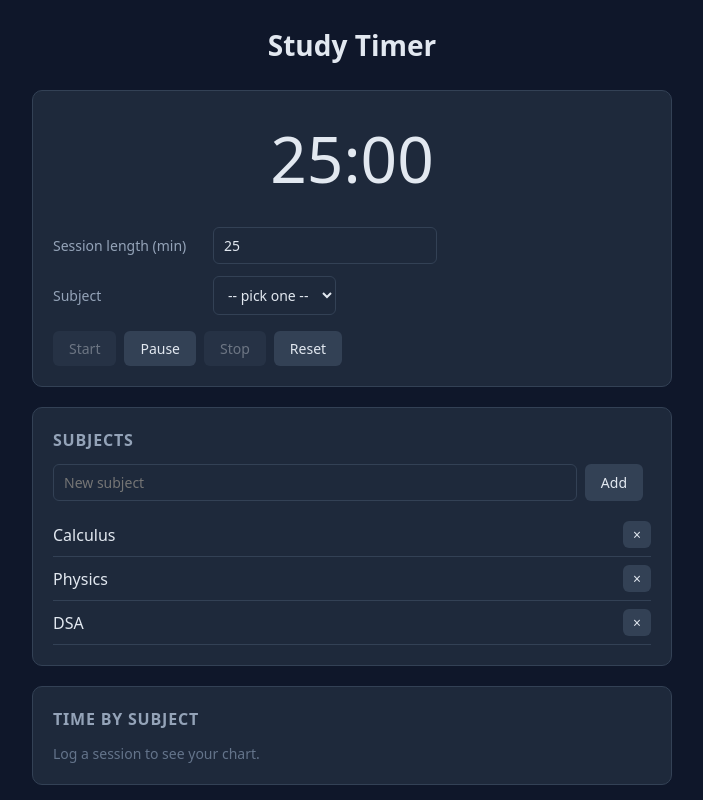
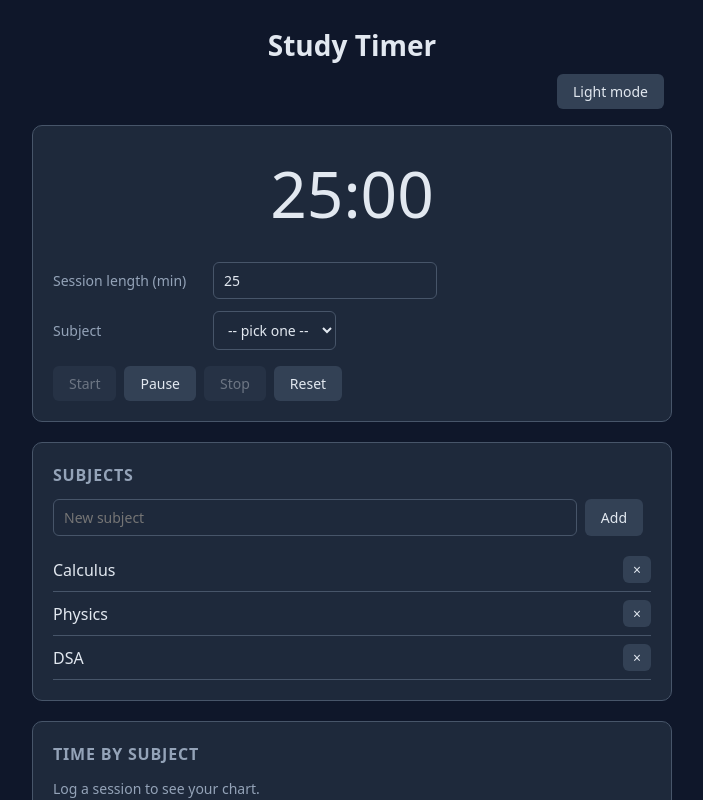
Before and after one commit to shibasischatterjee1208/study-timer, a React (Vite) app: page / in a window 1280 px wide. Shown: the top 800 px of the page, without its empty margins (288-991 px from the left). Built offline with nearby package versions, Linux system fonts and the light colour scheme.

Commit message:
Added light and dark mode option

```diff
--- a/src/App.css
+++ b/src/App.css
@@ -1,11 +1,44 @@
+.app.dark {
+  --bg: #0f172a;
+  --surface: #1e293b;
+  --surface-2: #334155;
+  --border: #475569;
+  --text: #e2e8f0;
+  --muted: #94a3b8;
+  --accent: #4ade80;
+}
+
+.app.light {
+  --bg: #f8fafc;
+  --surface: #ffffff;
+  --surface-2: #e2e8f0;
+  --border: #cbd5e1;
+  --text: #1e293b;
+  --muted: #64748b;
+  --accent: #16a34a;
+}
+
 .app {
+  min-height: 100vh;
+  padding: 24px 16px;
+  background: var(--bg);
+  color: var(--text);
+  transition: background 0.2s, color 0.2s;
+}
+
+.inner {
   max-width: 640px;
   margin: 0 auto;
 }
 
+.theme-row {
+  text-align: right;
+  margin-bottom: 16px;
+}
+
 .card {
-  background: #1e293b;
-  border: 1px solid #334155;
+  background: var(--surface);
+  border: 1px solid var(--border);
   border-radius: 10px;
   padding: 20px;
   margin-bottom: 20px;
@@ -27,7 +60,7 @@
 }
 
 .field label {
-  color: #94a3b8;
+  color: var(--muted);
   font-size: 14px;
   min-width: 150px;
 }
@@ -41,7 +74,7 @@
   justify-content: space-between;
   align-items: center;
   padding: 8px 0;
-  border-bottom: 1px solid #334155;
+  border-bottom: 1px solid var(--border);
 }
 
 .subject-row button {
@@ -60,14 +93,14 @@
 }
 
 .bar-track {
-  background: #334155;
+  background: var(--surface-2);
   height: 22px;
   border-radius: 4px;
   overflow: hidden;
 }
 
 .bar-fill {
-  background: #4ade80;
+  background: var(--accent);
   height: 100%;
   border-radius: 4px;
 }
@@ -75,7 +108,7 @@
 .bar-label {
   font-size: 14px;
   margin-bottom: 6px;
-  color: #cbd5e1;
+  color: var(--text);
 }
 
 .bar-group {
@@ -84,13 +117,26 @@
 
 .session-row {
   padding: 8px 0;
-  border-bottom: 1px solid #334155;
+  border-bottom: 1px solid var(--border);
   font-size: 14px;
 }
 
 .muted {
-  color: #64748b;
+  color: var(--muted);
   font-size: 14px;
+}
+
+.day-group {
+  margin-bottom: 20px;
+}
+
+.day-header {
+  display: flex;
+  justify-content: space-between;
+  align-items: baseline;
+  padding-bottom: 6px;
+  margin-bottom: 4px;
+  border-bottom: 1px solid var(--border);
 }
 
 .overlay {
@@ -103,8 +149,8 @@
 }
 
 .dialog {
-  background: #1e293b;
-  border: 1px solid #334155;
+  background: var(--surface);
+  border: 1px solid var(--border);
   border-radius: 10px;
   padding: 24px;
   max-width: 380px;
@@ -113,15 +159,3 @@
 .dialog p {
   margin-bottom: 16px;
 }
-.day-group {
-  margin-bottom: 20px;
-}
-
-.day-header {
-  display: flex;
-  justify-content: space-between;
-  align-items: baseline;
-  padding-bottom: 6px;
-  margin-bottom: 4px;
-  border-bottom: 1px solid #475569;
-}
--- a/src/App.jsx
+++ b/src/App.jsx
@@ -25,6 +25,10 @@ function App() {
   const [sessions, setSessions] = useState(() => {
     const saved = localStorage.getItem("sessions")
     return saved ? JSON.parse(saved) : []
+  })
+
+  const [theme, setTheme] = useState(() => {
+    return localStorage.getItem("theme") || "dark"
   })
 
   const totalSeconds = sessions.reduce((sum, s) => sum + s.seconds, 0)
@@ -90,6 +94,11 @@ function App() {
     setSecondsLeft(durationMin * 60)
   }, [selected, subjects, durationMin])
 
+  // Saves theme preference
+  useEffect(() => {
+    localStorage.setItem("theme", theme)
+  }, [theme])
+
   // Saves subjects to localStorage whenever they change
   useEffect(() => {
     localStorage.setItem("subjects", JSON.stringify(subjects))
@@ -143,13 +152,24 @@ function App() {
     setPendingRemoval(null)
   }
 
+  function toggleTheme() {
+    setTheme(t => (t === "dark" ? "light" : "dark"))
+  }
+
   function handleClearHistory() {
     setSessions([])
   }
 
     return (
-    <div className="app">
+    <div className={`app ${theme}`}>
+      <div className="inner">
         <h1>Study Timer</h1>
+
+        <div className="theme-row">
+          <button onClick={toggleTheme}>
+            {theme === "dark" ? "Light mode" : "Dark mode"}
+          </button>
+        </div>
 
         <div className="card">
           <TimerDisplay secondsLeft={secondsLeft} />
@@ -200,6 +220,7 @@ function App() {
           onCancel={cancelRemoval}
         />
       </div>
+    </div>
   )
 }
 
--- a/src/index.css
+++ b/src/index.css
@@ -6,10 +6,7 @@
 
 body {
   font-family: system-ui, -apple-system, "Segoe UI", sans-serif;
-  background: #0f172a;
-  color: #e2e8f0;
   line-height: 1.5;
-  padding: 24px 16px;
 }
 
 button {
@@ -19,13 +16,13 @@ button {
   margin-right: 8px;
   border: none;
   border-radius: 6px;
-  background: #334155;
-  color: #e2e8f0;
+  background: var(--surface-2);
+  color: var(--text);
   cursor: pointer;
 }
 
 button:hover:not(:disabled) {
-  background: #475569;
+  background: var(--border);
 }
 
 button:disabled {
@@ -37,10 +34,10 @@ input, select {
   font-family: inherit;
   font-size: 14px;
   padding: 8px 10px;
-  border: 1px solid #334155;
+  border: 1px solid var(--border);
   border-radius: 6px;
-  background: #1e293b;
-  color: #e2e8f0;
+  background: var(--surface);
+  color: var(--text);
 }
 
 input:disabled {
@@ -49,7 +46,7 @@ input:disabled {
 
 h1 {
   font-size: 28px;
-  margin-bottom: 24px;
+  margin-bottom: 8px;
   text-align: center;
 }
 
@@ -57,7 +54,7 @@ h2 {
   font-size: 16px;
   text-transform: uppercase;
   letter-spacing: 0.05em;
-  color: #94a3b8;
+  color: var(--muted);
   margin-bottom: 12px;
 }
 
```
Lines whose indentation alone changed are shown as unchanged.
